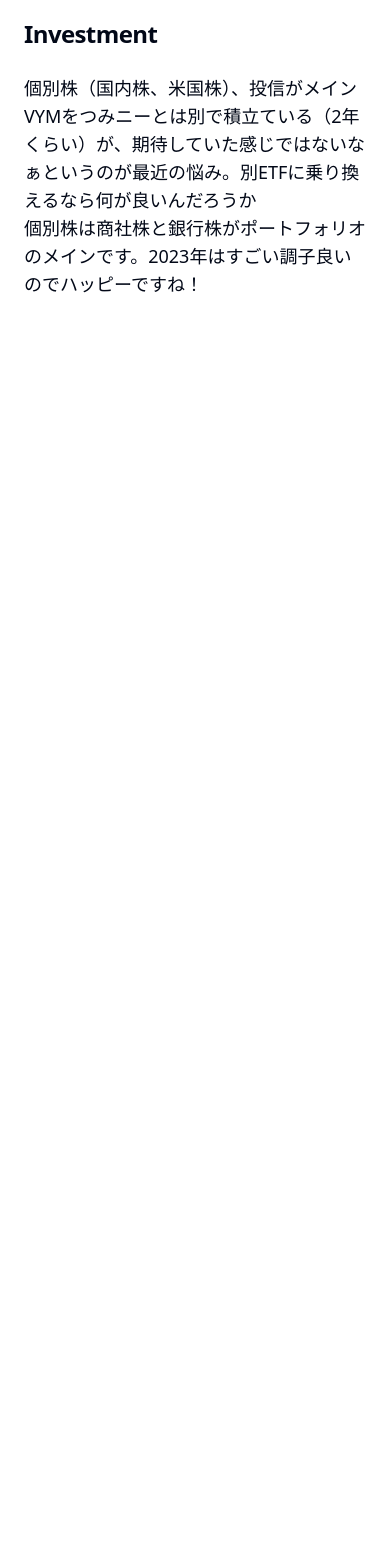
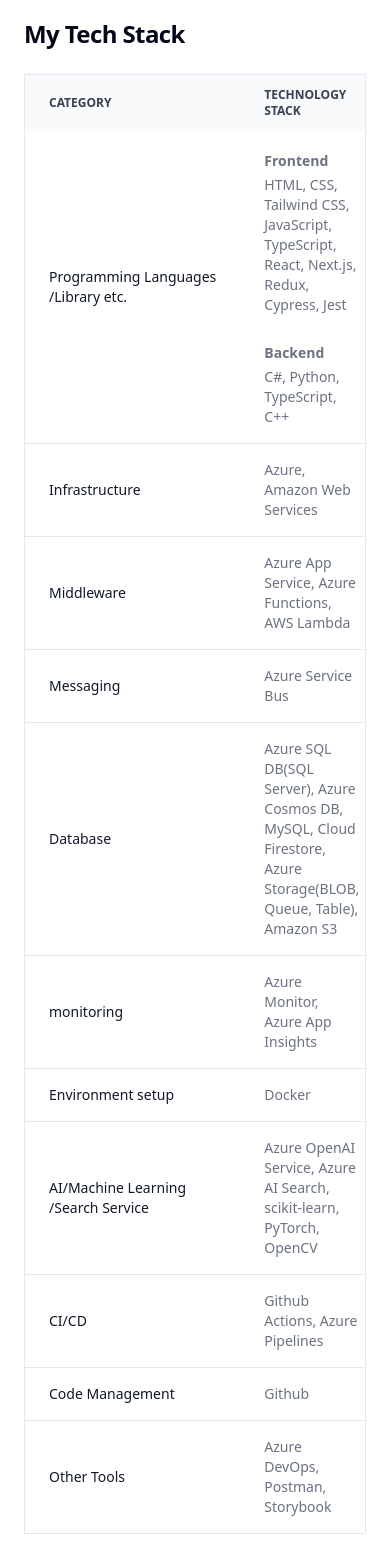
Before and after one commit to yoshiki-maruya/MyPortfolio, a Next.js app: page /about in a window 390 px wide. Shown: the part 940-2504 px from the top of the page. Before the commit the page ends 1282 px from the top, so only its background shows below. Built offline with nearby package versions, Linux system fonts and the light colour scheme.

Commit message:
[impr] update about page

```diff
--- a/src/app/about/page.tsx
+++ b/src/app/about/page.tsx
@@ -38,6 +38,115 @@
         <br />
         ・ラーメン（二郎系が好み、成蹊前ラーメン・桜台二郎・ひばりヶ丘二郎が好き）
       </AboutCard>
+      <AboutCard title="My Tech Stack">
+        <div className="relative overflow-x-auto sm:rounded-lg border">
+          <table className="w-full text-sm text-left rtl:text-right text-gray-500">
+            <thead className="text-xs text-gray-700 uppercase bg-gray-50">
+              <tr>
+                <th scope="col" className="px-6 py-3">
+                  Category
+                </th>
+                <th scope="col" className="px-6 py-3">
+                  Technology Stack
+                </th>
+              </tr>
+            </thead>
+            <tbody>
+              <tr className="bg-white border-b">
+                <th scope="row" className="px-6 py-4 font-medium text-gray-900 whitespace-nowrap">
+                  Programming Languages<br/>/Library etc.
+                </th>
+                <td className="px-6 py-4">
+                  <p className="font-bold">Frontend</p>
+                  HTML, CSS, Tailwind CSS, JavaScript, TypeScript, React, Next.js, Redux, Cypress, Jest
+                  <p className="font-bold">Backend</p>
+                  C#, Python, TypeScript, C++
+                </td>
+              </tr>
+              <tr className="bg-white border-b">
+                <th scope="row" className="px-6 py-4 font-medium text-gray-900 whitespace-nowrap">
+                  Infrastructure
+                </th>
+                <td className="px-6 py-4">
+                  Azure, Amazon Web Services
+                </td>
+              </tr>
+              <tr className="bg-white border-b">
+                <th scope="row" className="px-6 py-4 font-medium text-gray-900 whitespace-nowrap">
+                  Middleware
+                </th>
+                <td className="px-6 py-4">
+                  Azure App Service, Azure Functions, AWS Lambda
+                </td>
+              </tr>
+              <tr className="bg-white border-b">
+                <th scope="row" className="px-6 py-4 font-medium text-gray-900 whitespace-nowrap">
+                  Messaging
+                </th>
+                <td className="px-6 py-4">
+                  Azure Service Bus
+                </td>
+              </tr>
+              <tr className="bg-white border-b">
+                <th scope="row" className="px-6 py-4 font-medium text-gray-900 whitespace-nowrap">
+                  Database
+                </th>
+                <td className="px-6 py-4">
+                  Azure SQL DB(SQL Server), Azure Cosmos DB, MySQL, Cloud Firestore, Azure Storage(BLOB, Queue, Table), Amazon S3
+                </td>
+              </tr>
+              <tr className="bg-white border-b">
+                <th scope="row" className="px-6 py-4 font-medium text-gray-900 whitespace-nowrap">
+                  monitoring
+                </th>
+                <td className="px-6 py-4">
+                  Azure Monitor, Azure App Insights
+                </td>
+              </tr>
+              <tr className="bg-white border-b">
+                <th scope="row" className="px-6 py-4 font-medium text-gray-900 whitespace-nowrap">
+                  Environment setup
+                </th>
+                <td className="px-6 py-4">
+                  Docker
+                </td>
+              </tr>
+              <tr className="bg-white border-b">
+                <th scope="row" className="px-6 py-4 font-medium text-gray-900 whitespace-nowrap">
+                  AI/Machine Learning<br/>/Search Service
+                </th>
+                <td className="px-6 py-4">
+                  Azure OpenAI Service, Azure AI Search, scikit-learn, PyTorch, OpenCV
+                </td>
+              </tr>
+              <tr className="bg-white border-b">
+                <th scope="row" className="px-6 py-4 font-medium text-gray-900 whitespace-nowrap">
+                  CI/CD
+                </th>
+                <td className="px-6 py-4">
+                  Github Actions, Azure Pipelines
+                </td>
+              </tr>
+              <tr className="bg-white border-b">
+                <th scope="row" className="px-6 py-4 font-medium text-gray-900 whitespace-nowrap">
+                  Code Management
+                </th>
+                <td className="px-6 py-4">
+                  Github
+                </td>
+              </tr>
+              <tr className="bg-white">
+                <th scope="row" className="px-6 py-4 font-medium text-gray-900 whitespace-nowrap">
+                  Other Tools
+                </th>
+                <td className="px-6 py-4">
+                  Azure DevOps, Postman, Storybook
+                </td>
+              </tr>
+            </tbody>
+          </table>
+        </div>
+      </AboutCard>
       <AboutCard title="Investment">
         個別株（国内株、米国株）、投信がメイン
         <br />
```
